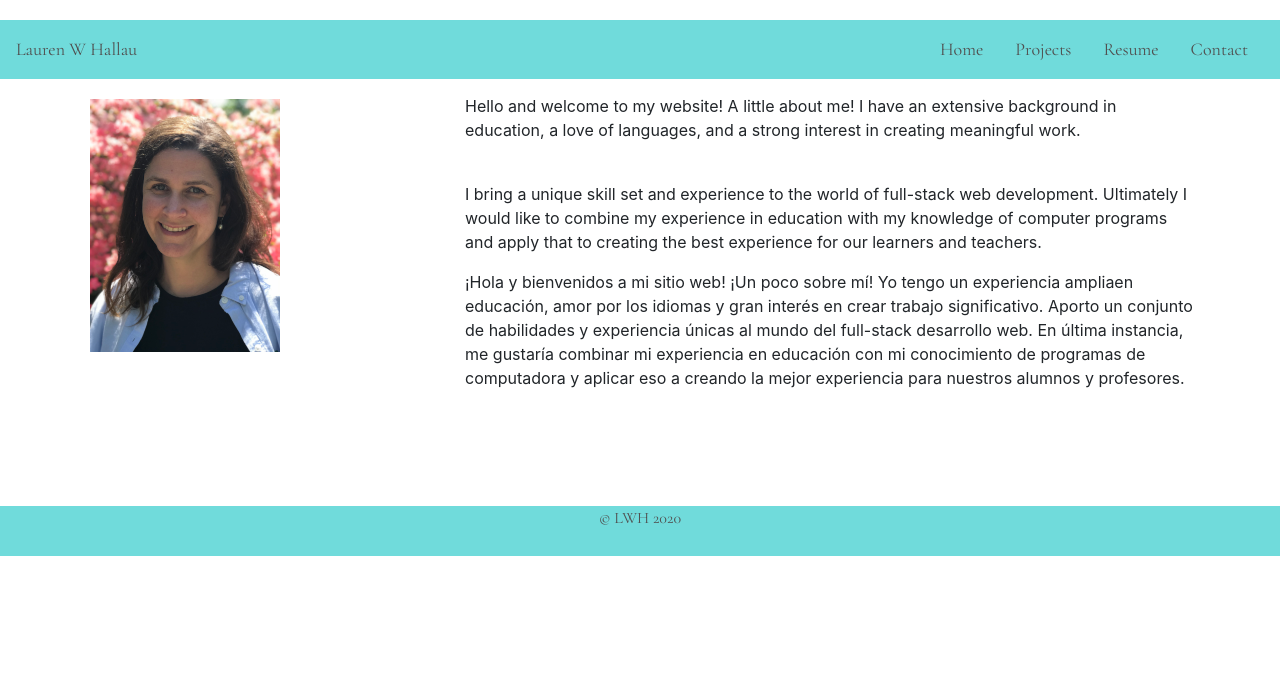
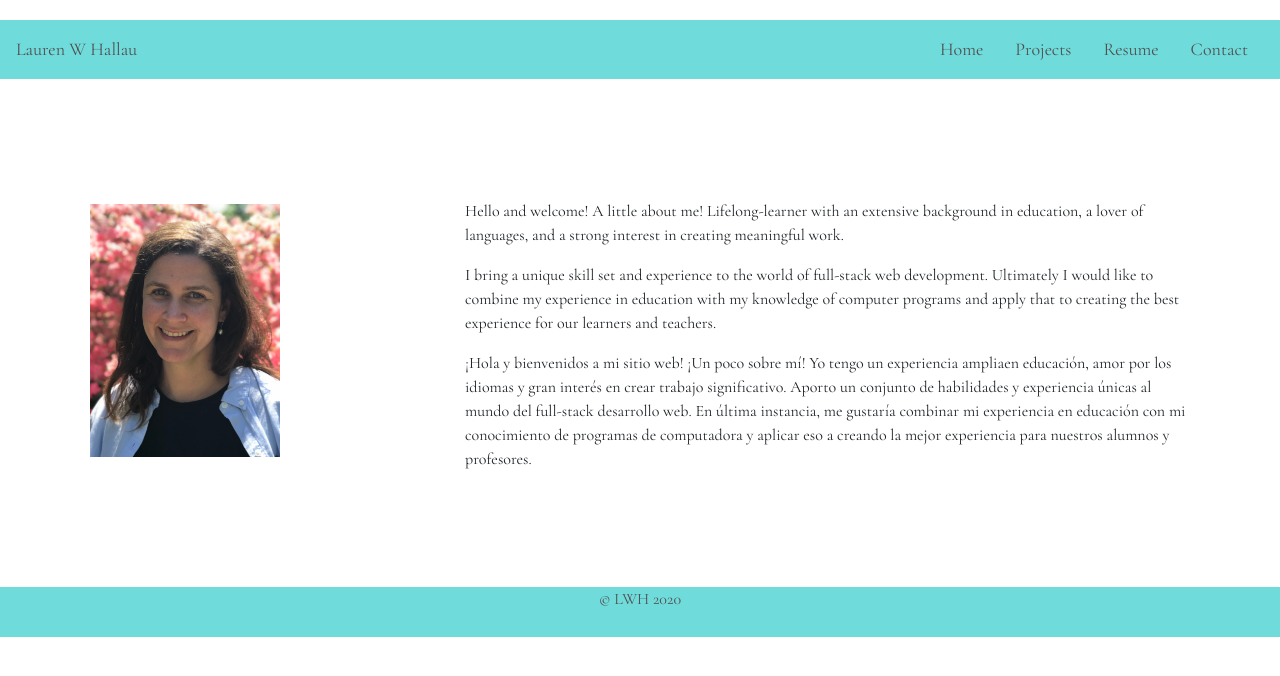
Before and after one commit to laurenhallau/React-Portfolio, a React (Create React App) app: page / in a window 1280 px wide. Shown: the top 676 px of the page. Built offline with nearby package versions, Linux system fonts and the light colour scheme.

Commit message:
updating home page layout

```diff
--- a/src/pages/Home.js
+++ b/src/pages/Home.js
@@ -11,11 +11,10 @@ function Home() {
         </div>
         <div className="col-8" >
           <p>
-            Hello and welcome to my website! A little about me! I have an
-            extensive background in education, a love of languages, and a strong
+            Hello and welcome! A little about me! Lifelong-learner with an
+            extensive background in education, a lover of languages, and a strong
             interest in creating meaningful work.
           </p>
-          <br />
           <p>
             {" "}
             I bring a unique skill set and experience to the world of full-stack
--- a/src/pages/style.css
+++ b/src/pages/style.css
@@ -1,4 +1,5 @@
 
+  /* Home CSS */
   img{
     order: 1px solid #ddd;
     border-radius: 4px;
@@ -7,8 +8,9 @@
     /* margin-left: 75px; */
   }
 
-  .col {
+  .container {
     font-family: 'Cormorant Garamond', serif;
+    font-size: 16px;
     margin-top: 120px;
   }
 
```
